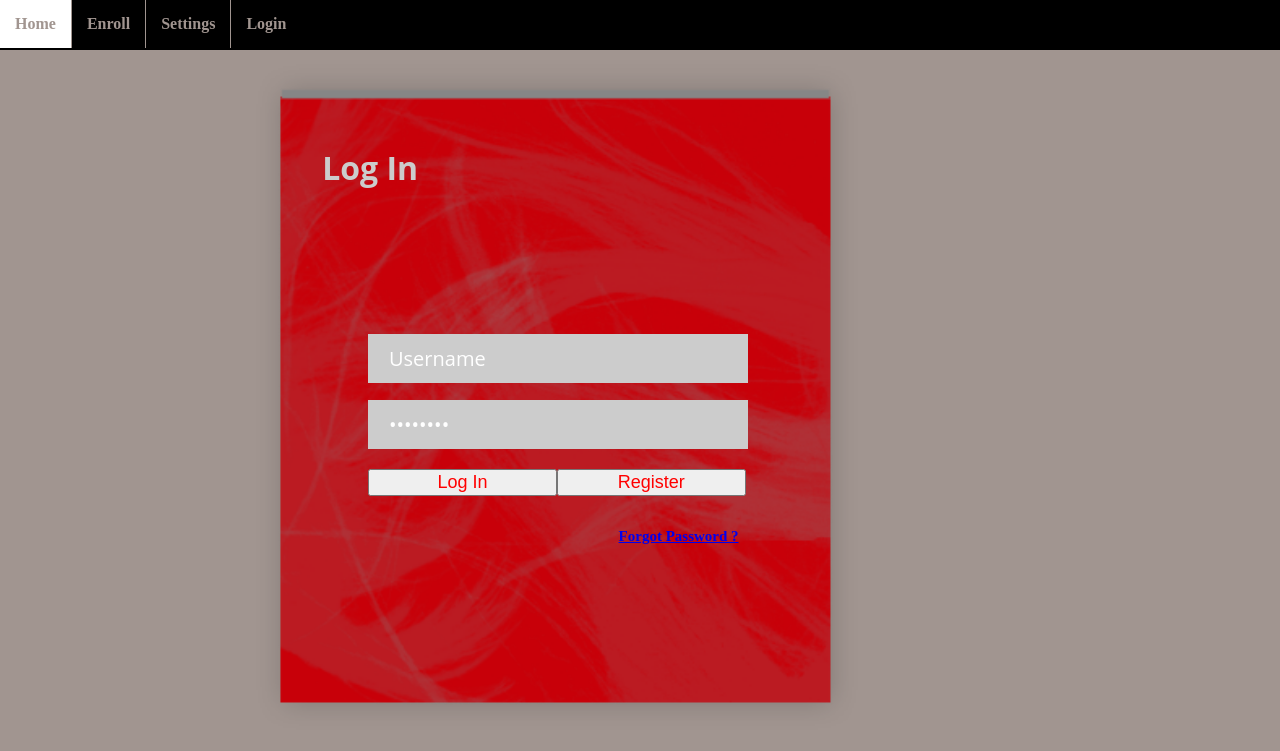
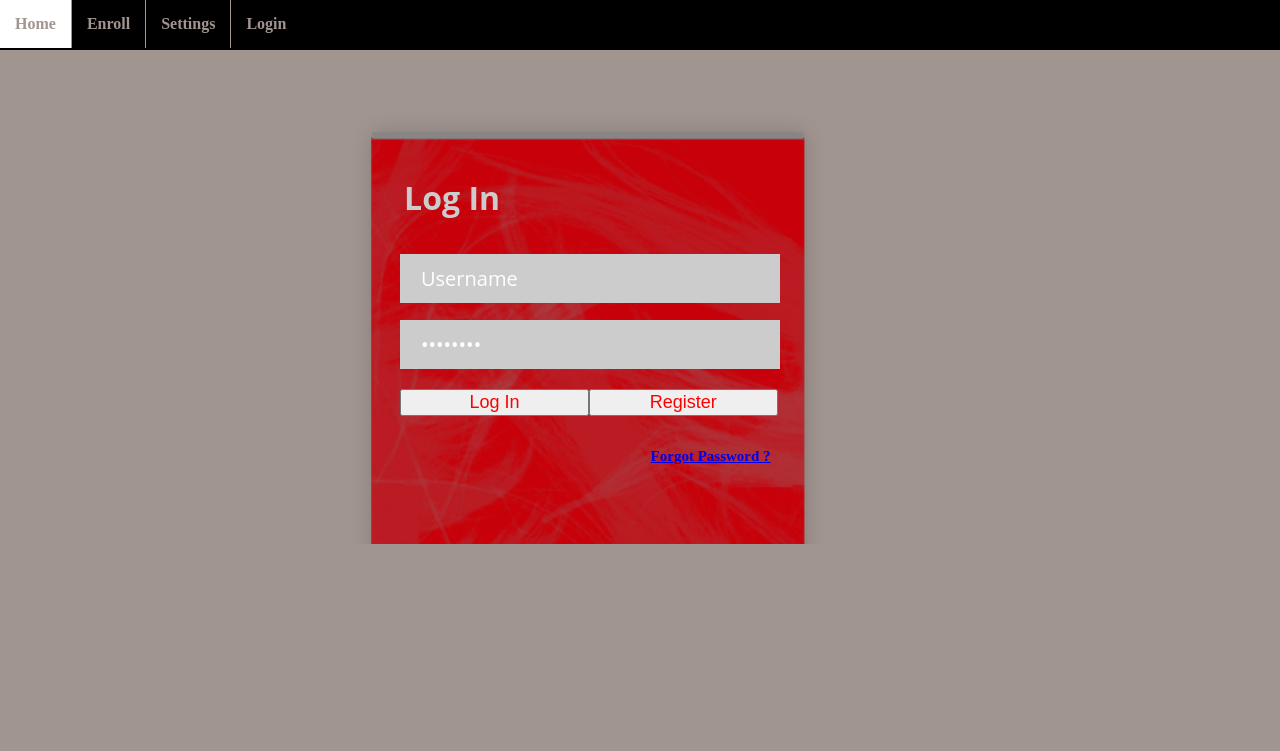
Before and after one commit to gezgblack/Timetable, a PHP site: page /login.php in a window 1280 px wide; the page is wider, and only the part inside the window is pictured. Shown: the top 751 px of that part. Run offline with PHP 8.4, Linux system fonts and the light colour scheme.

Commit message:
Added the centered login screen

```diff
--- a/Website/htdocs/assets/css/login.css
+++ b/Website/htdocs/assets/css/login.css
@@ -1,12 +1,13 @@
 
 .login-form{
 	background: url(../images/loginMenu.png) no-repeat 100% 0%;
+	position: fixed;
 	background-size: 100%;
+	top: 50%;
+	left: 50%;
 	width:37%;
-	padding: 10% 5%;
-	position: absolute;
-	margin-top: 5%;
-	margin-left: 20%;
+	margin-top: -18em;
+	margin-left: -18em;
 }
 
 .login-form h1{
```
